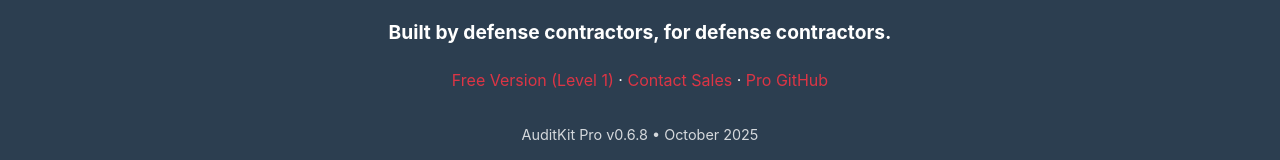
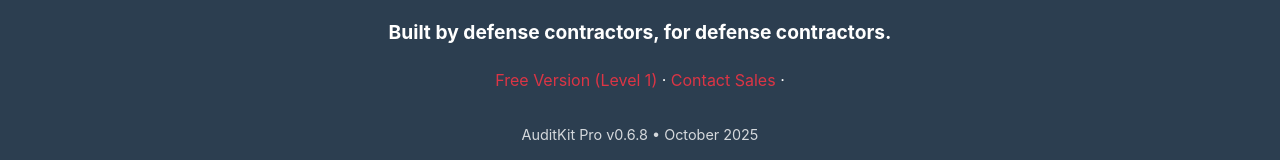
Before and after one commit to guardian-nexus/auditkit, a plain HTML site: page docs/pro/index.html in a window 1280 px wide. Shown: the part 5593-5753 px from the top of the page. Drawn offline with Linux system fonts and the light colour scheme.

Commit message:
Updated pro index.html

```diff
--- a/docs/pro/index.html
+++ b/docs/pro/index.html
@@ -482,7 +482,6 @@
             <p style="margin-bottom: 30px;">
                 <a href="https://github.com/guardian-nexus/auditkit">Free Version (Level 1)</a> ·
                 <a href="mailto:hello@auditkit.io">Contact Sales</a> ·
-                <a href="https://github.com/guardian-nexus/auditkit-pro">Pro GitHub</a>
             </p>
             <p style="font-size: 0.9em; opacity: 0.8;">
                 AuditKit Pro v0.6.8 • October 2025
```
